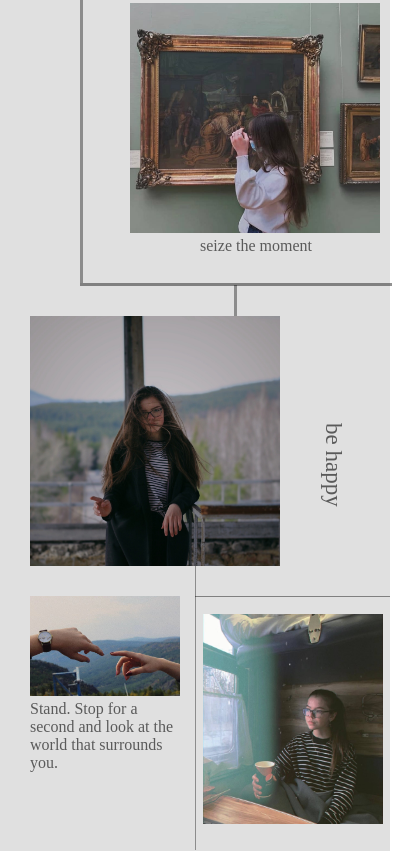
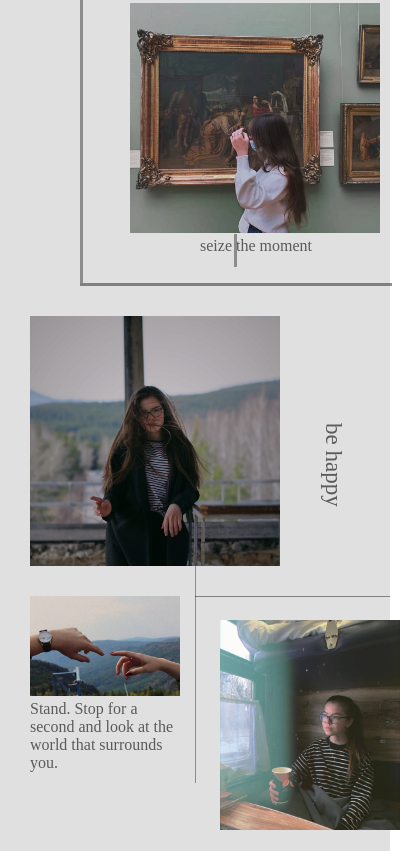
Before and after one commit to Rezolon/Alena_happy_birthday, a plain HTML site: page index.html in a window 390 px wide. Shown: the part 627-1478 px from the top of the page, 418 px wide, since content can reach past the window. Drawn offline with nearby package versions, Linux system fonts and the light colour scheme.

Commit message:
Add files via upload

```diff
--- a/index.html
+++ b/index.html
@@ -54,11 +54,18 @@ i love you so much
 		<div class="four">
 			<div class="vl3"></div>
 			<div class="line2"></div>
+			<div class="cont">
 			<img class="four_cvet" src="ruki.jpg" alt="" width="150px" height="100px" data-aos="zoom-out">
 			<div class="four_text">
 				<p>Stand. Stop for a second and look at the world that surrounds you.</p>
 			</div>
-			<img class="five_cvet" src="poezd.jpg" alt="" width="180px" height="210px" data-aos="zoom-out">
+		</div>
+
+
+			<div class="five">
+				<img class="five_cvet" src="poezd.jpg" alt="" width="180px" height="210px" data-aos="zoom-out">
+			</div>
+
 		</div>
 	</section>
 	<script src="https://unpkg.com/aos@2.3.1/dist/aos.js"></script>
--- a/style.css
+++ b/style.css
@@ -205,7 +205,7 @@ header{
 	}
 	.vl2 {
 		z-index: -1;
-		top: 108%;
+		top: 102%;
 		left: 60%;
 		position: absolute;
 	    border-left: 3px solid #000000;
@@ -238,10 +238,11 @@ header{
    	padding: 20px;
    	padding-left: 30px;
    	height: 235px;
+   	display: flex;
    }
    .vl3 {
 		z-index: -1;
-		top: 141%;
+		top: 133%;
 		left: 50%;
 		position: absolute;
 	    border-left: 1px solid #000000;
@@ -259,8 +260,9 @@ header{
     left: 50%;
    }
    .five_cvet{
-   	position: absolute;
-   	left: 52%;
-   	top: 147%;
+   	position: relative;
+   	left: 22%;
+   	top: 10%
+
    }
 }
```
